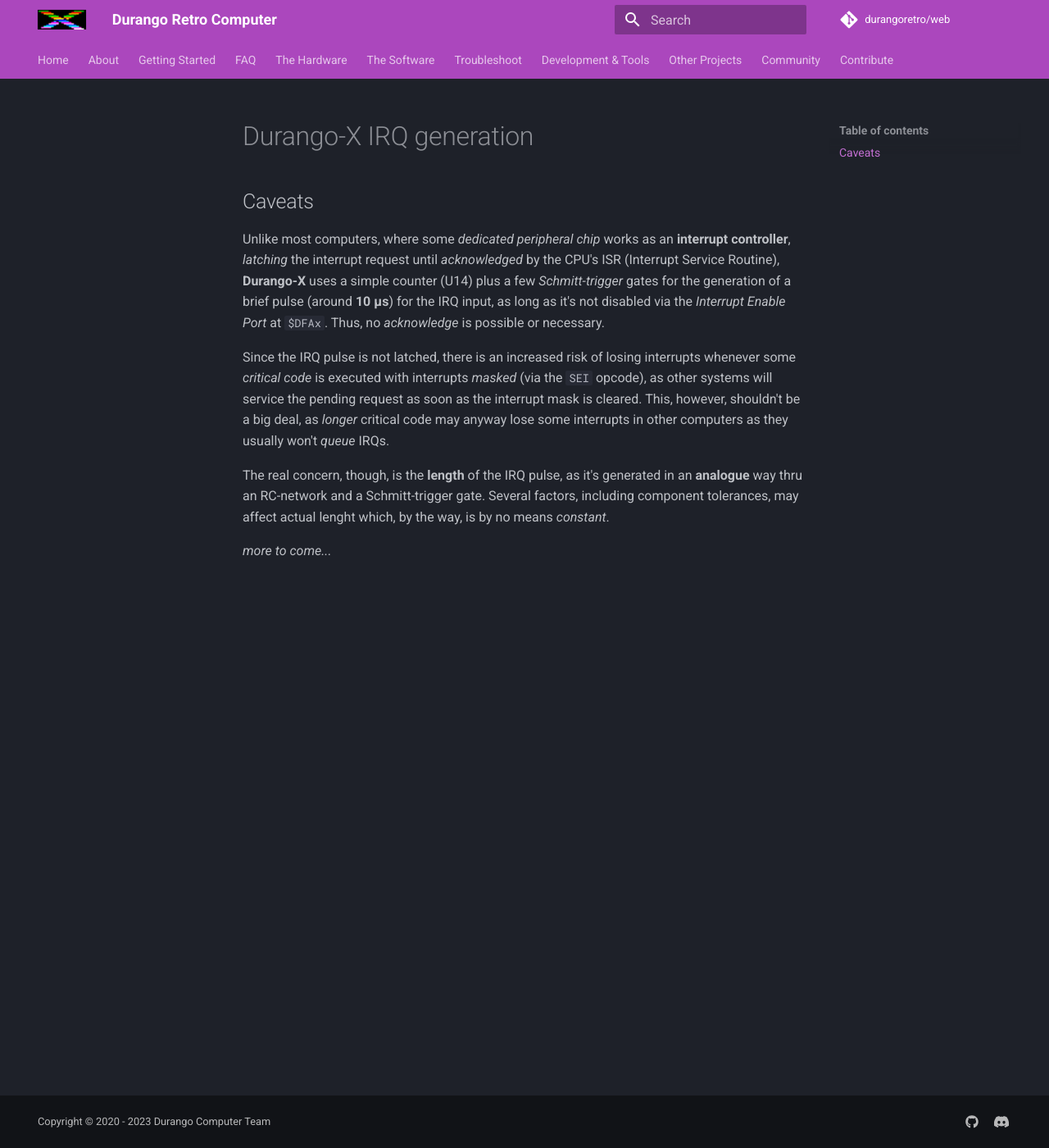
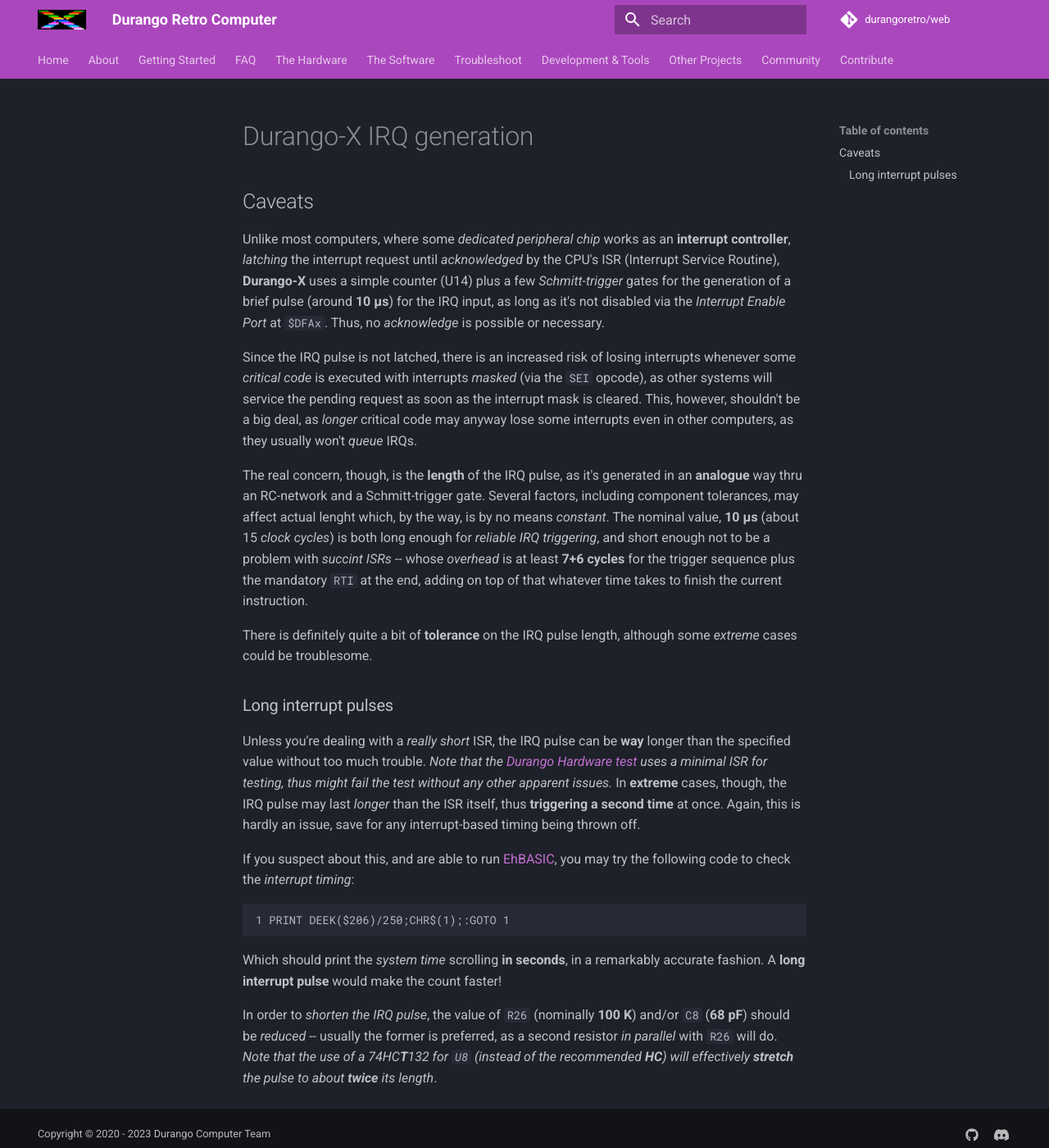
Before and after one commit to durangoretro/web, an MkDocs documentation site: the page built from docs/hardware/irq.md, in a window 1280 px wide and 1400 px high. Shown: the whole window at 82% size. Built offline with MkDocs 1.6.1 and Material for MkDocs 9.7.7, drawn with Linux system fonts in a browser that asks for light colours; comment, search, counter and statistics services are not loaded.

Commit message:
long IRQ pulse discussion

````diff
--- a/docs/hardware/irq.md
+++ b/docs/hardware/irq.md
@@ -9,11 +9,31 @@
 
 Since the IRQ pulse is not latched, there is an increased risk of losing interrupts whenever some _critical code_ is executed with
 interrupts _masked_ (via the `SEI` opcode), as other systems will service the pending request as soon as the interrupt mask is cleared.
-This, however, shouldn't be a big deal, as _longer_ critical code may anyway lose some interrupts in other computers as they
+This, however, shouldn't be a big deal, as _longer_ critical code may anyway lose some interrupts even in other computers, as they
 usually won't _queue_ IRQs.
 
 The real concern, though, is the **length** of the IRQ pulse, as it's generated in an **analogue** way thru an RC-network and a
 Schmitt-trigger gate. Several factors, including component tolerances, may affect actual lenght which, by the way, is by no means
-_constant_.
+_constant_. The nominal value, **10 µs** (about 15 _clock cycles_) is both long enough for _reliable IRQ triggering_,
+and short enough not to be a problem with _succint ISRs_ -- whose _overhead_ is at least **7+6 cycles** for the trigger sequence plus
+the mandatory `RTI` at the end, adding on top of that whatever time takes to finish the current instruction.
 
-_more to come..._
+There is definitely quite a bit of **tolerance** on the IRQ pulse length, although some _extreme_ cases could be troublesome.
+
+### Long interrupt pulses
+
+Unless you're dealing with a _really short_ ISR, the IRQ pulse can be **way** longer than the specified value without too much trouble.
+_Note that the [Durango Hardware test](../software/fulltest.md) uses a minimal ISR for testing, thus might fail the test without any other apparent issues._
+In **extreme** cases, though, the IRQ pulse may last _longer_ than the ISR itself, thus **triggering a second time** at once. Again, this is hardly
+an issue, save for any interrupt-based timing being thrown off.
+
+If you suspect about this, and are able to run [EhBASIC](), you may try the following code to check the _interrupt timing_:
+
+```
+1 PRINT DEEK($206)/250;CHR$(1);:GOTO 1
+```
+
+Which should print the _system time_  scrolling **in seconds**, in a remarkably accurate fashion. A **long interrupt pulse** would make the count faster!
+
+In order to _shorten the IRQ pulse_, the value of `R26` (nominally **100 K**) and/or `C8` (**68 pF**) should be _reduced_ -- usually the former is preferred, as a second resistor _in parallel_ with `R26` will do.
+_Note that the use of a 74HC**T**132 for `U8` (instead of the recommended **HC**) will effectively **stretch** the pulse to about **twice** its length_.
````
